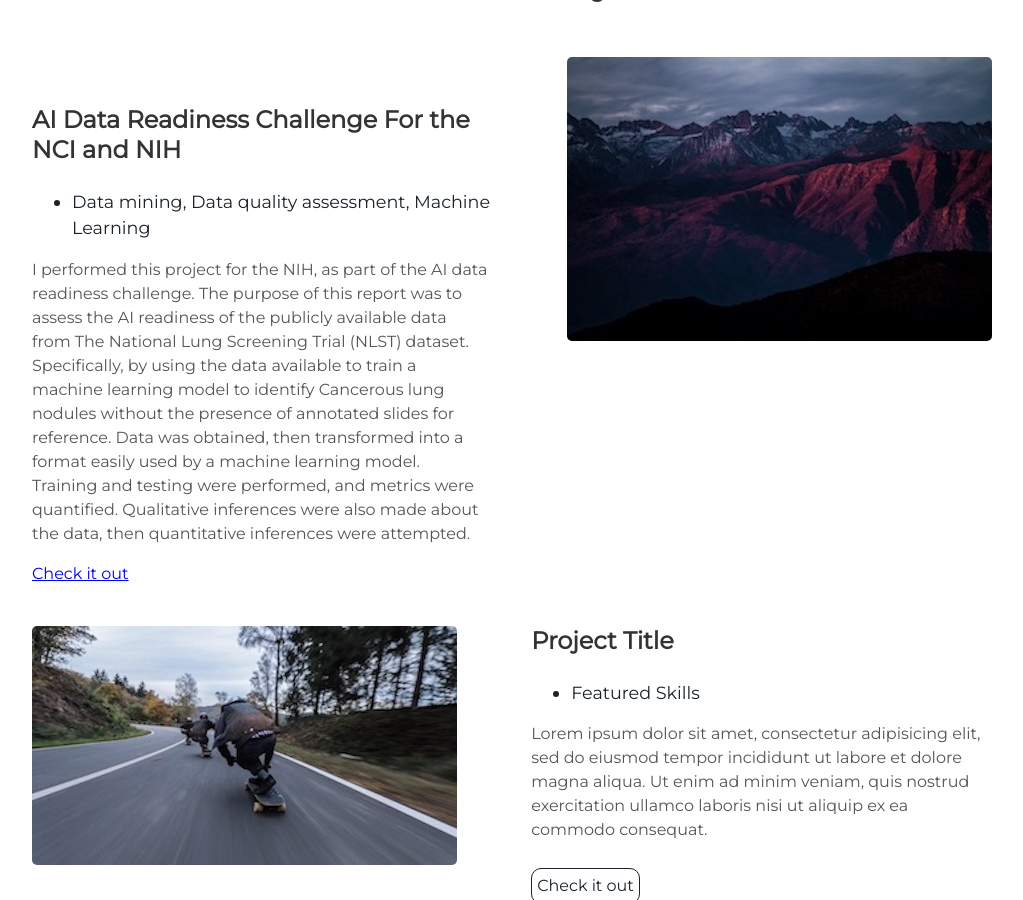
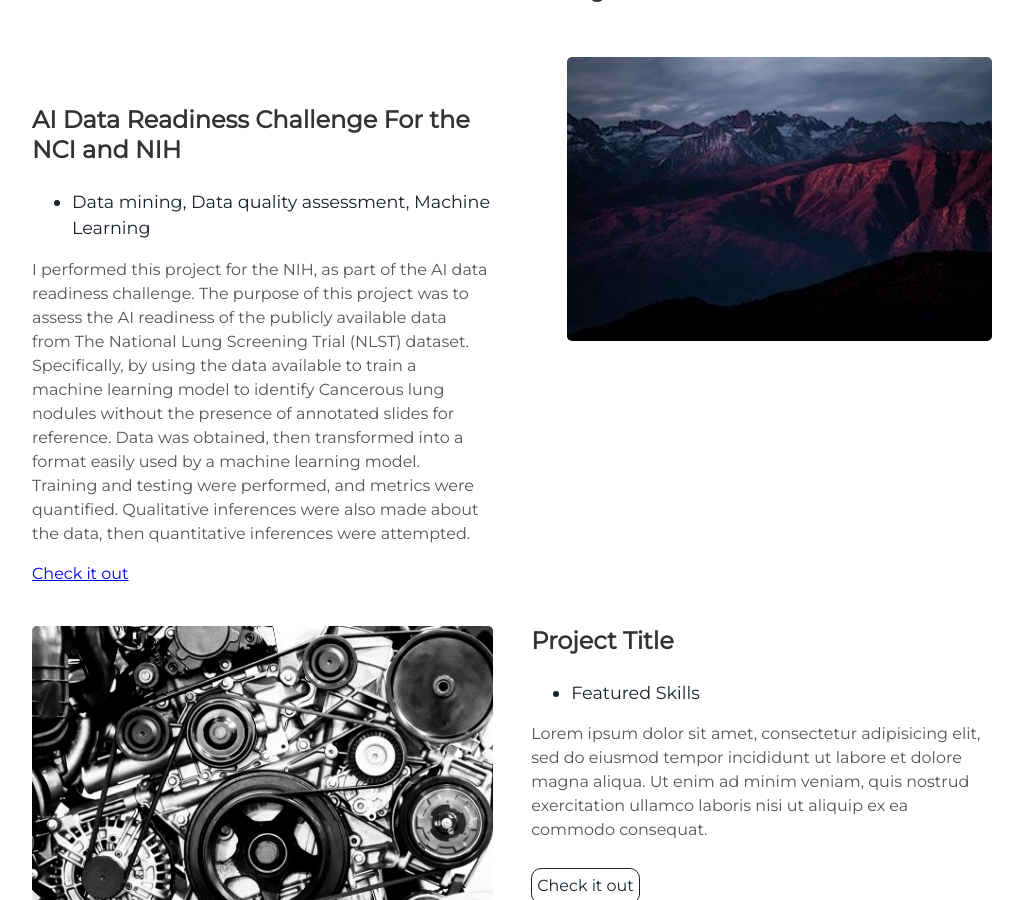
Before and after one commit to oohtmeel1/oohtmeel1.github.io, a Jekyll site: the page built from index.html, in a window 1280 px wide and 900 px high, scrolled down 1415 px. Shown: the whole window, without its empty margins (128-1151 px from the left). Built offline with Jekyll 4.4.1, drawn with Linux system fonts in a browser that asks for light colours.

Commit message:
Okay lets try this

```diff
--- a/_includes/projects.html
+++ b/_includes/projects.html
@@ -11,7 +11,7 @@
       <li> Data mining, Data quality assessment, Machine Learning</li>
     </ul>
     <p> I performed this project for the NIH, as part of the AI data
-     readiness challenge. The purpose of this report was to assess the AI readiness of the
+     readiness challenge. The purpose of this project was to assess the AI readiness of the
 	publicly available data from The National Lung Screening Trial (NLST) dataset. Specifically, by
 	using the data available to train a machine learning model to identify Cancerous lung nodules without
 	the presence of annotated slides for reference. Data was obtained, then transformed into a format easily
@@ -22,7 +22,7 @@
 </div>
 <div class="user-projects">
   <div class="images-left">
-    <img alt="mountains" src="{{ "/assets/img/skate.jpg" | prepend: site.baseurl }}" />
+    <img alt="mountains" src="{{ "/assets/img/particle.jpg" | prepend: site.baseurl }}" />
   </div>
   <div class="contents-right">
     <h3> Project Title </h3>
```
Also changed, not shown: assets/img/particle.jpg (added).
